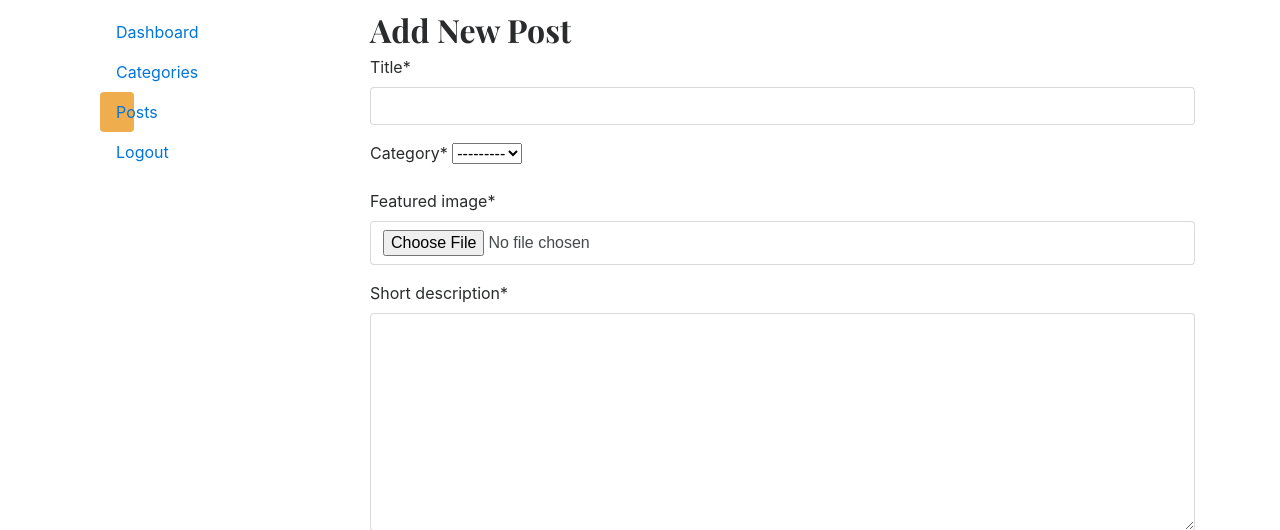
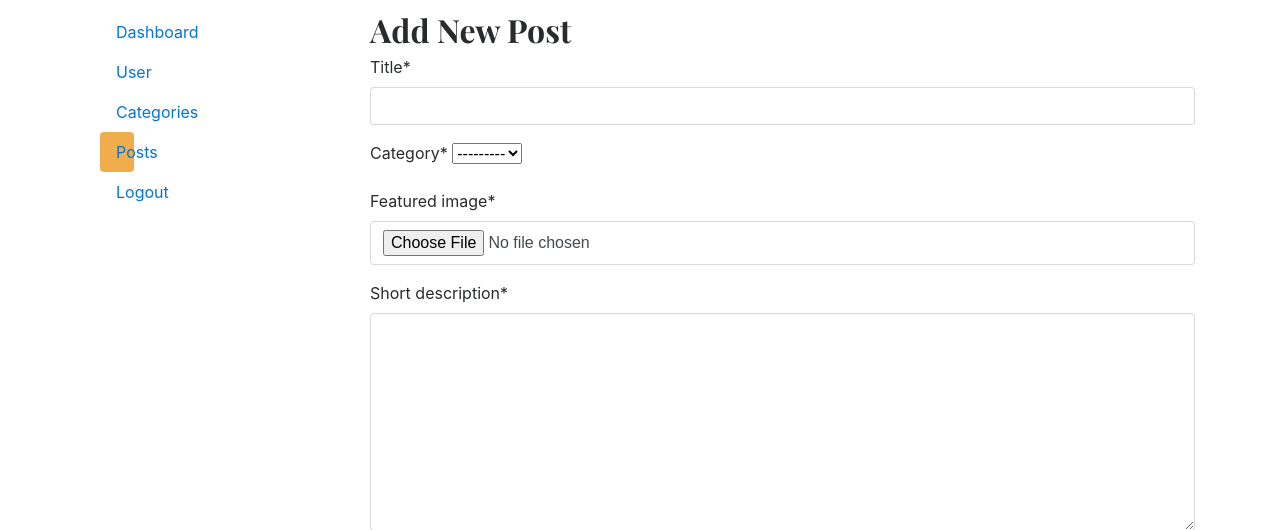
Before and after one commit to Aswini381/django-blog, a Django app: page /dashboards/posts/add/ in a window 1280 px wide. Shown: the part 94-624 px from the top of the page. Run offline with Django 5.2, Linux system fonts and the light colour scheme; the visitor is signed in with stand-in values (Sample User, id 1); data that the repository does not hold is empty; some libraries are stand-ins or nearby versions.

Commit message:
manager users

```diff
--- a/dashboards/forms.py
+++ b/dashboards/forms.py
@@ -1,5 +1,7 @@
 from django import forms
 from blogs.models import Category, Blog
+from django.contrib.auth.forms import UserCreationForm
+from django.contrib.auth.models import User
 
 class CategoryForms(forms.ModelForm):
     class Meta:
@@ -10,3 +12,13 @@ class BlogPostForm(forms.ModelForm):
     class Meta:
         model=Blog
         fields=('title','category','featured_image','short_description','blog_boby','status','is_featured')
+
+class AddUserForm(UserCreationForm):
+    class Meta:
+        model=User
+        fields=('username','email','first_name','last_name','is_active','is_staff','is_superuser','groups','user_permissions')
+
+class EditUserForm(forms.ModelForm):
+    class Meta:
+        model=User
+        fields=('username','email','first_name','last_name','is_active','is_staff','is_superuser','groups','user_permissions')
--- a/dashboards/urls.py
+++ b/dashboards/urls.py
@@ -12,5 +12,10 @@ urlpatterns = [
     path('posts/',views.posts,name='posts'),
     path('posts/add/',views.add_posts,name='add_posts'),
     path('posts/edit/<int:pk>/',views.edit_posts,name='edit_posts'),
-    path('posts/delete/<int:pk>/',views.delete_post,name='delete_post')
+    path('posts/delete/<int:pk>/',views.delete_post,name='delete_post'),
+    # user crud
+    path('user/',views.user,name='user'),
+    path('user/add',views.add_user,name='add_user'),
+    path('user/edit/<int:pk>',views.edit_user, name='edit_user'),
+    path('user/delete/<int:pk>/',views.delete_user,name='delete_user'),
 ]
--- a/dashboards/views.py
+++ b/dashboards/views.py
@@ -1,9 +1,10 @@
 from django.shortcuts import get_object_or_404, render, redirect
 from blogs.models import Category, Blog
 from django.contrib.auth.decorators import login_required
-from .forms import BlogPostForm, CategoryForms
+from .forms import BlogPostForm, CategoryForms, AddUserForm, EditUserForm
 
 from django.template.defaultfilters import slugify
+from django.contrib.auth.models import User
 
 # Create your views here.
 
@@ -104,3 +105,47 @@ def delete_post(request,pk):
     post=get_object_or_404(Blog,pk=pk)
     post.delete()
     return redirect('posts')
+
+def user(request):
+    user=User.objects.all()
+    context={
+        'user':user,
+    }
+    return render(request,'dashboard/user.html',context)
+
+def add_user(request):
+    if request.method=="POST":
+        form=AddUserForm(request.POST)
+        if form.is_valid():
+            form.save()
+            return redirect('user')
+        else:
+            print("something is wrong")
+            print(form.errors)
+    form=AddUserForm()
+    context={
+        'form':form,
+    }
+    return render(request,'dashboard/add_user.html',context)
+
+def edit_user(request,pk):
+    user=get_object_or_404(User,pk=pk)
+    if request.method=='POST':
+        form=EditUserForm(request.POST,instance=user)
+        if form.is_valid():
+            form.save()
+            return redirect('user')
+        else:
+            print("somethig wrong")
+            print(form.errors)
+
+    form=EditUserForm(instance=user)
+    context={
+        'form':form
+    }
+    return render(request,'dashboard/edit_user.html',context)
+
+def delete_user(request,pk):
+    user=get_object_or_404(User,pk=pk)
+    user.delete()
+    return redirect('user')
--- a/templates/base.html
+++ b/templates/base.html
@@ -34,13 +34,13 @@
             </form>
           </div>
           <div class="col-4 d-flex justify-content-end align-items-center">
-            {% if not user.is_authenticated %}
+            {% if not user.is_authenticated  %}
             <a class="btn btn-sm btn-warning" href="{% url 'login' %}">Login</a> &nbsp;
             <a class="btn btn-sm btn-outline-secondary" href="{% url 'register' %}">Register</a>
             {% else %}
             <span><a href="{% url 'dashboard' %}" class="text-dark">Dashboard</a></span>
             &emsp;
-            <span><a href="{% url 'logout' %}">Logout</span>
+            <span><a href="{% url 'logout' %}">Logout</a></span>
             {% endif %}
           </div>
         </div>
--- a/templates/dashboard/sidebar.html
+++ b/templates/dashboard/sidebar.html
@@ -2,6 +2,9 @@
 <div class="col-md-3">
     <div class="nav flex-column nav-pills bg-light" arial-orientation="vertical">
         <a href="{% url 'dashboard' %}" class="nav-link text-dark {% if '/dashboards/' == request.path %}bg-warning{% endif %}">Dashboard</a>
+        {% if perms.auth.view_user %}
+        <a href="{% url 'user'%}" class="nav-link text-dark {% if '/user/' in request.path %}bg-warning{% endif %}">User</a>
+        {% endif %}
         <a href="{% url 'categories'%}" class="nav-link text-dark {% if '/categories/' in request.path %}bg-warning{% endif %}">Categories</a>
         <a href="{% url 'posts' %}" class="nav-link text-dark {% if '/posts/' in request.path %}bg-warning{% endif %}">Posts</a>
         <a href="" class="nav-link text-dark">Logout</a>
```
Also changed, not shown: templates/dashboard/add_user.html (added, +24 -0 lines), templates/dashboard/edit_user.html (added, +24 -0 lines), templates/dashboard/user.html (added, +55 -0 lines).
